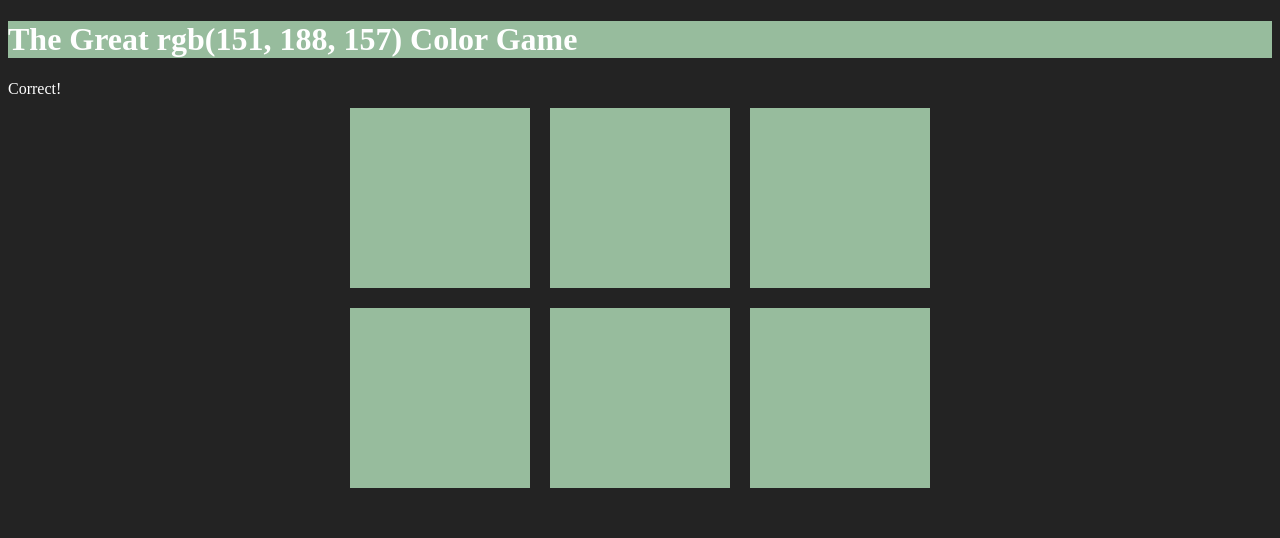
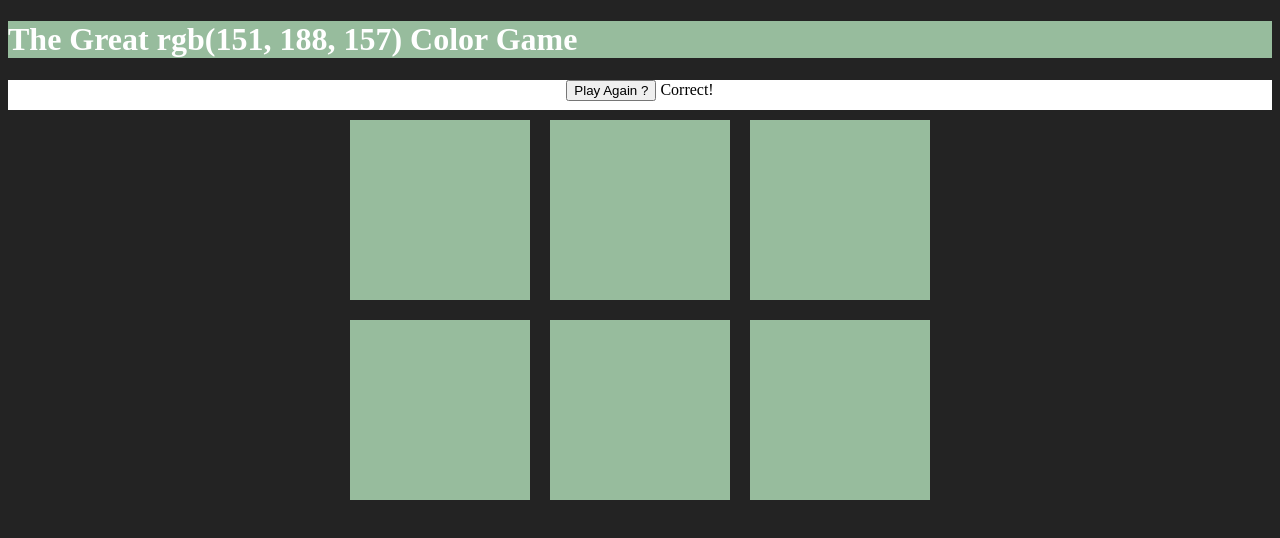
Before and after one commit to k-arbias/ColorGameProject, a plain HTML site: page index.html in a window 1280 px wide. Both pictures are taken after a click on the element 439 px from the left and 179 px from the top of the page. Drawn offline with Linux system fonts and the light colour scheme.

Commit message:
Added a button for generating new colors to the game

```diff
--- a/index.html
+++ b/index.html
@@ -8,7 +8,8 @@
 <body>
 	<h1>The Great <span id="colorDisplay">RGB</span> Color Game</h1>
 
-	<div>
+	<div id="stripe">
+		<button id="reset">New Colors</button>
 		<span id="message"></span>
 	</div>
 
--- a/script.js
+++ b/script.js
@@ -4,6 +4,17 @@ var pickedColor = pickColor();
 var colorDisplay = document.getElementById("colorDisplay");
 var messageDisplay = document.querySelector("#message");
 var h1 = document.querySelector("h1");
+var resetButton = document.querySelector("#reset");
+
+resetButton.addEventListener("click", function(){
+	 colors = generateRandomColors(6);
+	 pickedColor = pickColor();
+	 colorDisplay.textContent = pickedColor;
+	 for(var i = 0; i < squares.length; i++){
+	 	squares[i].style.backgroundColor = colors[i];
+	 }
+	 h1.style.backgroundColor = "#232323";
+});
 
 colorDisplay.textContent = pickedColor;
 
@@ -14,6 +25,7 @@ for(var i = 0; i < squares.length; i++){
 		var clickedColor = this.style.backgroundColor;
 			if(clickedColor === pickedColor){
 				messageDisplay.textContent = "Correct!";
+				resetButton.textContent = "Play Again ?";
 				changeColors(clickedColor);
 				h1.style.backgroundColor = clickedColor;
 			}else {
--- a/style.css
+++ b/style.css
@@ -15,6 +15,9 @@ body{
 h1{
 	color: #fff;
 }
-span{
-	color: #fff;
+#stripe{
+	background-color: #fff;
+	height: 30px;
+	text-align: center;
+	color: #000;
 }
```
